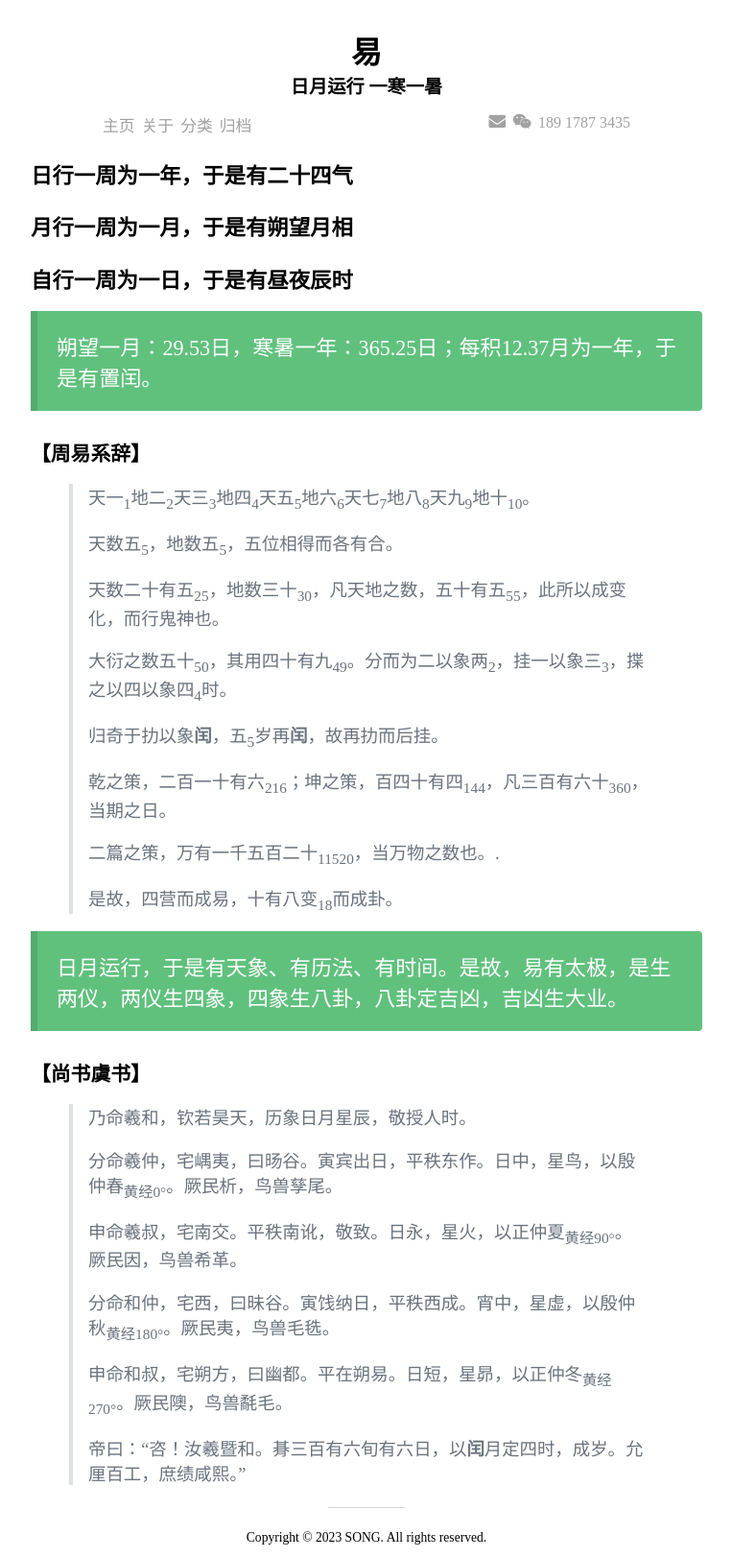
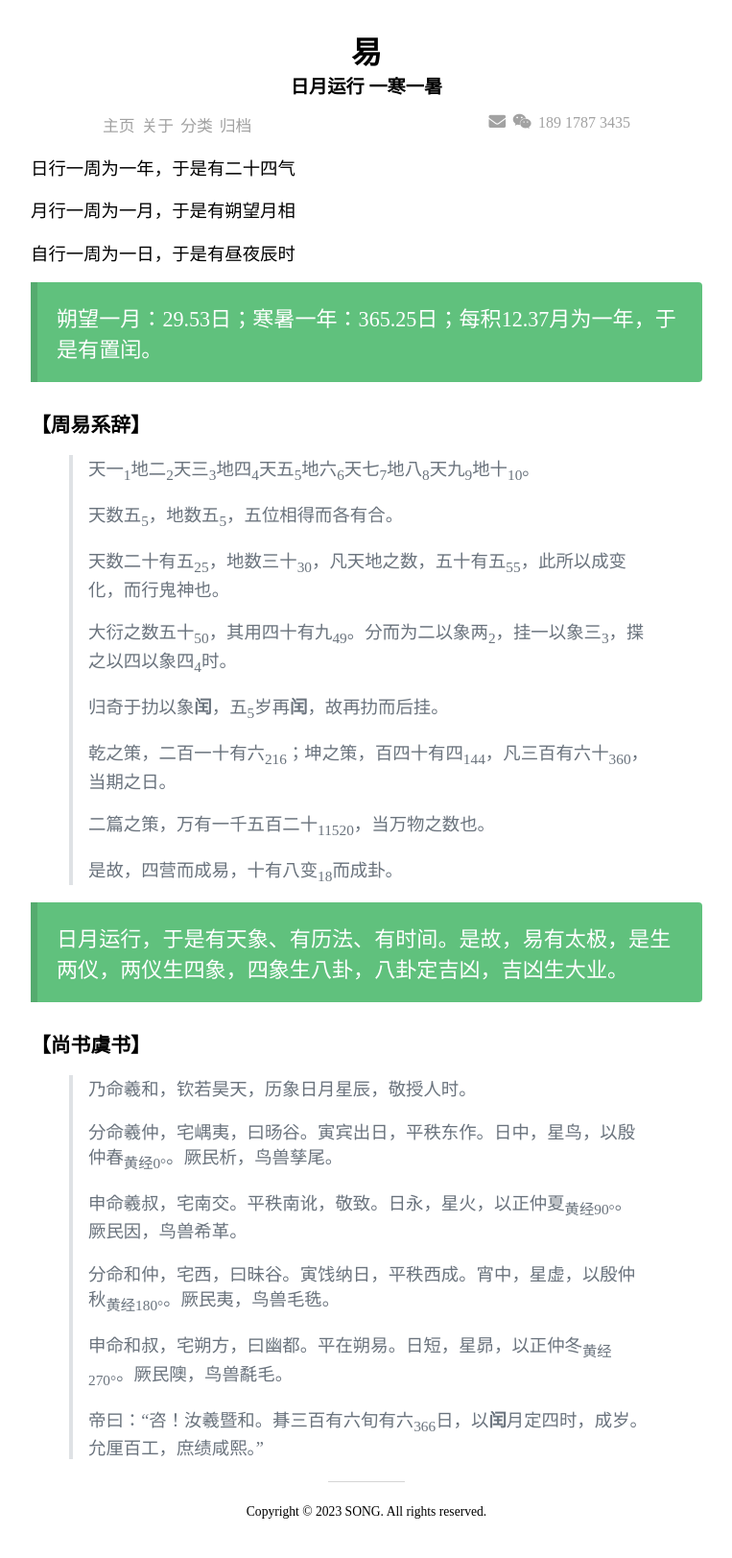
Before and after one commit to iching10/e11520.github.io, a Jekyll site: the page built from about.md, in a window 1280 px wide. Shown: the whole page at 96% size, without its empty margins (258-1021 px from the left). Built offline with Jekyll 4.4.1, drawn with Linux system fonts in a browser that asks for light colours; nearby versions of some CDN libraries; after the commit the page ends 1597 px from its top, so only the background shows below that.

Commit message:
Update about.md

```diff
--- a/about.md
+++ b/about.md
@@ -2,11 +2,14 @@
 layout: default
 title: about
 ---
-### 日行一周为一年，于是有二十四气
-### 月行一周为一月，于是有朔望月相
-### 自行一周为一日，于是有昼夜辰时
 
-<span class = "alert g">朔望一月：29.53日，寒暑一年：365.25日；每积12.37月为一年，于是有置闰。</span>
+日行一周为一年，于是有二十四气
+
+月行一周为一月，于是有朔望月相
+
+自行一周为一日，于是有昼夜辰时
+
+<span class = "alert g">朔望一月：29.53日；寒暑一年：365.25日；每积12.37月为一年，于是有置闰。</span>
 #### 【周易系辞】
 > 天一<sub>1</sub>地二<sub>2</sub>天三<sub>3</sub>地四<sub>4</sub>天五<sub>5</sub>地六<sub>6</sub>天七<sub>7</sub>地八<sub>8</sub>天九<sub>9</sub>地十<sub>10</sub>。
 >
@@ -20,7 +23,7 @@ title: about
 >
 > 乾之策，二百一十有六<sub>216</sub>；坤之策，百四十有四<sub>144</sub>，凡三百有六十<sub>360</sub>，当期之日。
 >
-> 二篇之策，万有一千五百二十<sub>11520</sub>，当万物之数也。.
+> 二篇之策，万有一千五百二十<sub>11520</sub>，当万物之数也。
 >
 > 是故，四营而成易，十有八变<sub>18</sub>而成卦。
 
@@ -36,4 +39,4 @@ title: about
 >
 > 申命和叔，宅朔方，曰幽都。平在朔易。日短，星昴，以正仲冬<sub>黄经270°</sub>。厥民隩，鸟兽氄毛。
 >
-> 帝曰：“咨！汝羲暨和。朞三百有六旬有六日，以**闰**月定四时，成岁。允厘百工，庶绩咸熙。”
+> 帝曰：“咨！汝羲暨和。朞三百有六旬有六<sub>366</sub>日，以**闰**月定四时，成岁。允厘百工，庶绩咸熙。”
```
